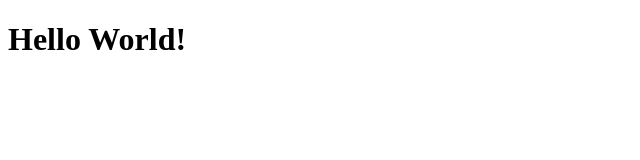
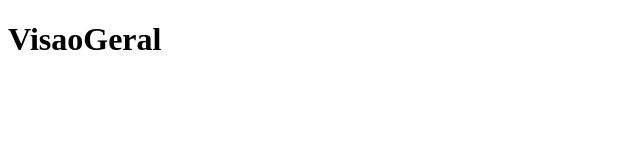
Before and after one commit to thiagodau/chamados, a React (Vite) app: page / in a window 1280 px wide. Shown: the top 160 px of the page, without its empty margins (0-640 px from the left). Built offline with nearby package versions, Linux system fonts and the light colour scheme.

Commit message:
Added react-router-dom

```diff
--- a/package.json
+++ b/package.json
@@ -9,7 +9,8 @@
   },
   "dependencies": {
     "react": "^17.0.2",
-    "react-dom": "^17.0.2"
+    "react-dom": "^17.0.2",
+    "react-router-dom": "^6.2.2"
   },
   "devDependencies": {
     "@types/react": "^17.0.33",
--- a/src/App.tsx
+++ b/src/App.tsx
@@ -1,9 +1,8 @@
+import { AppRoutes } from "./AppRoutes";
+
 function App() {
-
   return (
-    <div className="App">
-      <h1>Hello World!</h1>
-    </div>
+    <AppRoutes />
   )
 }
 
--- /dev/null
+++ b/src/AppRoutes.tsx
@@ -0,0 +1,17 @@
+import {
+  BrowserRouter as Router,
+  Routes,
+  Route
+} from 'react-router-dom'
+
+import { VisaoGeral } from './pages/VisaoGeral'
+
+export function AppRoutes() {
+  return (
+    <Router>
+      <Routes>
+        <Route path='/' element={<VisaoGeral />} />
+      </Routes>
+    </Router>
+  )
+}
--- /dev/null
+++ b/src/pages/VisaoGeral.tsx
@@ -0,0 +1,5 @@
+export function VisaoGeral() {
+  return (
+    <div><h1>VisaoGeral</h1></div>
+  )
+}
```
Also changed, not shown: 1 other file (tests, documents, lock files or other folders).
